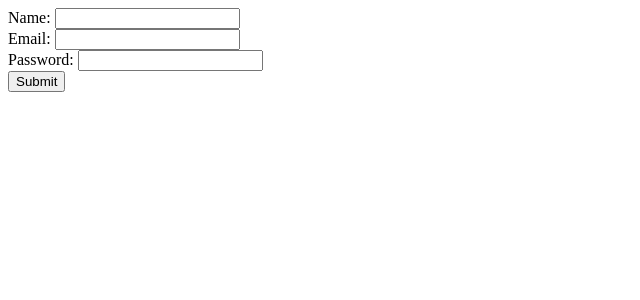
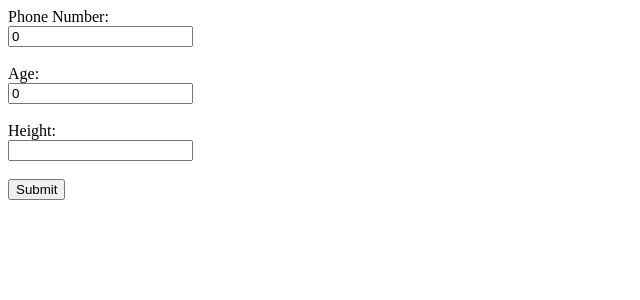
Before and after one commit to laresamdeola/ReactPractise, a React (Create React App) app: page / in a window 1280 px wide. Shown: the top 300 px of the page, without its empty margins (0-640 px from the left). Built offline with nearby package versions, Linux system fonts and the light colour scheme.

Commit message:
Create Forms in React, using Controlled Inputs

```diff
--- /dev/null
+++ b/src/components/controlled-inputs/AddListItems.jsx
@@ -0,0 +1,91 @@
+import React, { useState, useEffect } from "react";
+
+const AddListItems = () => {
+    const [number, setNumber] = useState(0);
+    const [age, setAge] = useState(0);
+    const [height, setHeight] = useState("");
+    const [details, setDetails] = useState([]);
+
+    const handleList = (event) => {
+        event.preventDefault();
+        setDetails((prevDetail) => {
+            return [...prevDetail, {id: new Date().getTime().toString(), number, age, height}]
+        });
+        console.log(details);
+    }
+
+    const handleNumber = (event) => {
+        if(event.target.value >= 0){
+            setNumber(event.target.value);;
+        } else {
+            alert("Enter a valid phone number");
+        }
+    }
+
+    const handleAge = (event) => {
+        if(event.target.value >= 0){
+            setAge(event.target.value);
+        } else {
+            alert("You age can't be less than 0");
+        }
+    }
+
+    const handleHeight = (event) => {
+        setHeight(event.target.value);
+    }
+
+    return (
+        <>
+            <form onSubmit={handleList}>
+                <label htmlFor="number">Phone Number: </label>
+                <br />
+                <input
+                    type="number"
+                    id="number"
+                    name="number"
+                    value={number}
+                    onChange={handleNumber}
+                />
+                <br />
+                <br />
+                <label htmlFor="age">Age: </label>
+                <br />
+                <input
+                    type="number"
+                    id="age"
+                    name="age"
+                    value={age}
+                    onChange={handleAge}
+                />
+                <br />
+                <br />
+                <label htmlFor="height">Height: </label>
+                <br />
+                <input
+                    type="text"
+                    id="height"
+                    name="height"
+                    value={height}
+                    onChange={handleHeight}
+                />
+                <br />
+                <br />
+                <button type="submit">Submit</button>
+            </form>
+            <section>
+                {details.map((detail) => {
+                    const {id, number, age, height} = detail;
+                    return (
+                        <div key={id}>
+                            <h2>{number}</h2>
+                            <h2>{age}</h2>
+                            <h2>{height}</h2>
+                        </div>
+                    )
+                })}
+            </section>
+        </>
+    );
+}
+
+export default AddListItems;
--- a/src/index.js
+++ b/src/index.js
@@ -1,8 +1,8 @@
 import React from "react";
 import { createRoot } from "react-dom/client";
-import ControlledInputs from "./components/controlled-inputs/ControlledInputs";
+import AddListItems from "./components/controlled-inputs/AddListItems";
 
 const rootElement = document.getElementById("root");
 const root = createRoot(rootElement);
 
-root.render(<ControlledInputs />);
+root.render(<AddListItems />);
```
